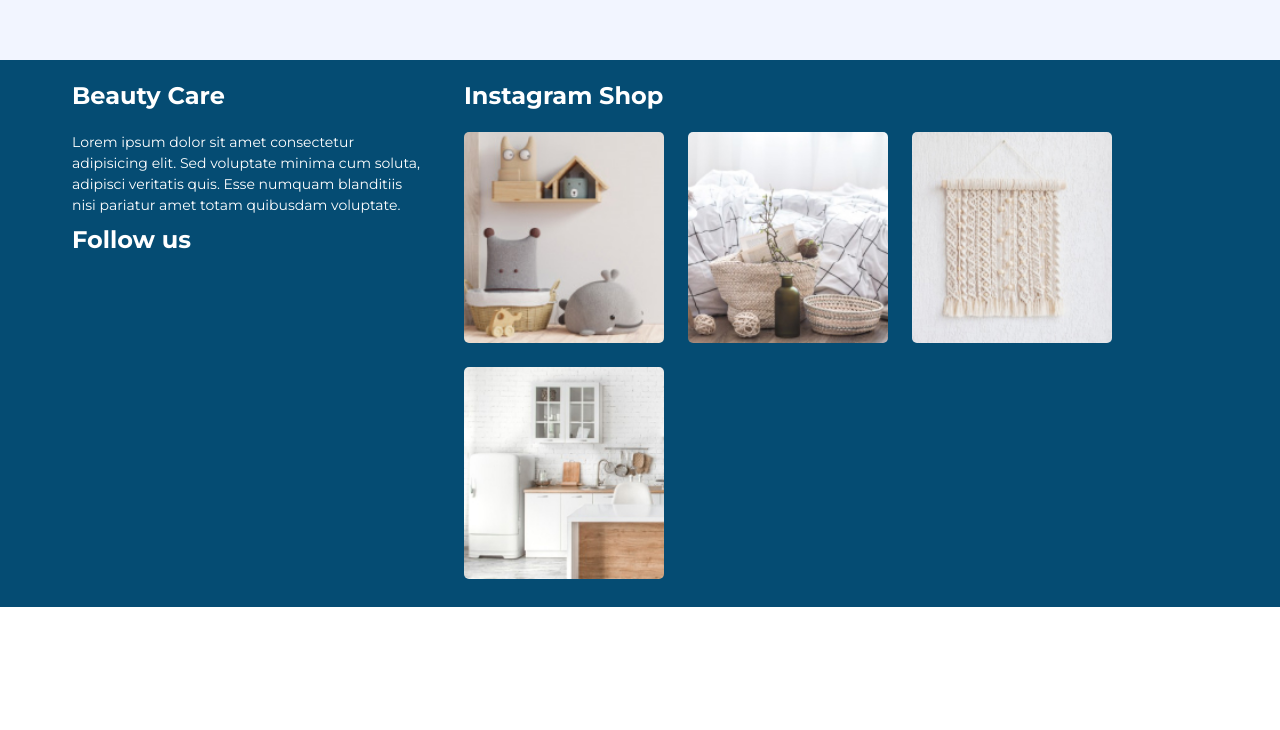
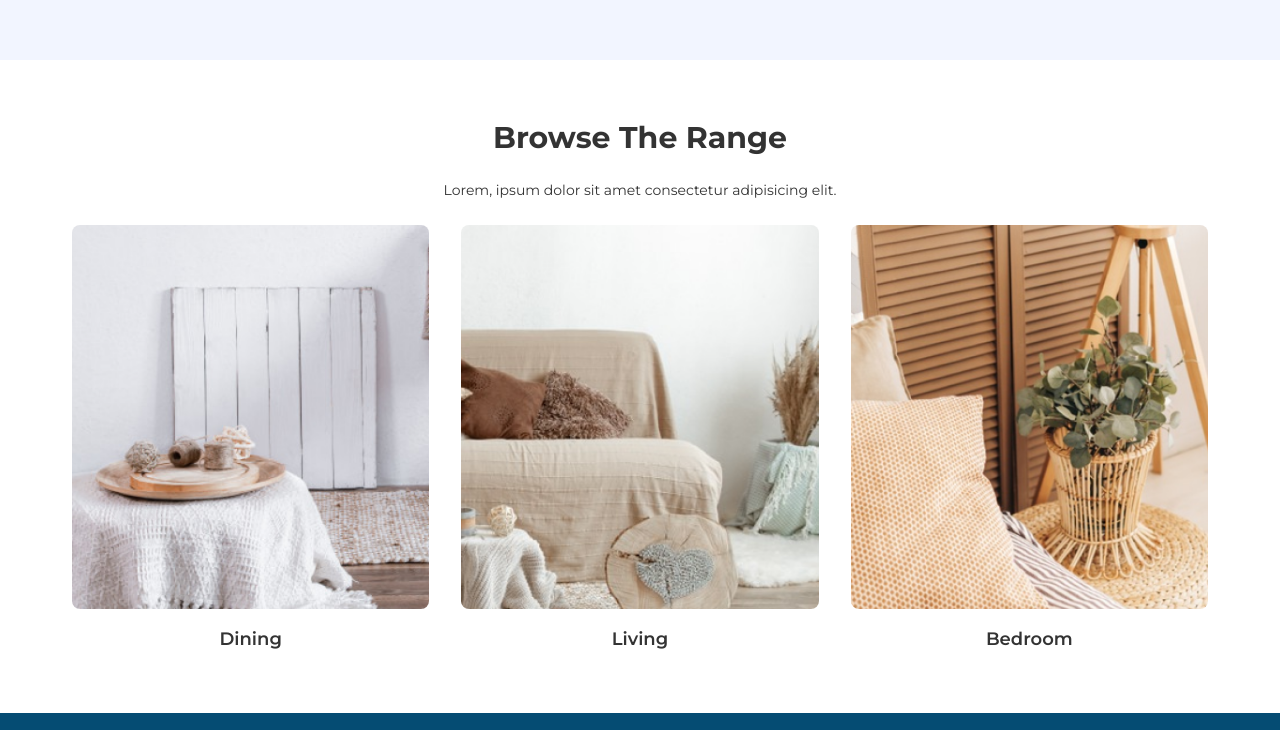
Before and after one commit to harunagangx/furniture-website, a plain HTML site: page index.html in a window 1280 px wide. Shown: the part 2030-2760 px from the top of the page. Before the commit the page ends 2637 px from the top, so only its background shows below. Drawn offline with nearby package versions, Linux system fonts and the light colour scheme.

Commit message:
feat: implement browse range section

```diff
--- a/index.html
+++ b/index.html
@@ -158,6 +158,46 @@
           </div>
         </div>
       </section>
+
+      <!-- Browse the range section -->
+      <section class="flex flex-col items-center justify-center gap-6">
+        <h3 class="text-xl font-bold lg:text-3xl">Browse The Range</h3>
+
+        <p>Lorem, ipsum dolor sit amet consectetur adipisicing elit.</p>
+
+        <!-- Image grid -->
+        <div class="w-full grid grid-cols-1 gap-6 lg:grid-cols-3 lg:gap-8">
+          <div>
+            <img
+              class="object-cover rounded-lg w-full h-64 sm:h-80 lg:h-96"
+              src="/assets/images/browse-range-section-image-1.png"
+              alt="browse-range-1"
+            />
+
+            <p class="text-center font-semibold text-lg mt-2 lg:mt-4">Dining</p>
+          </div>
+
+          <div>
+            <img
+              class="object-cover rounded-lg w-full h-64 sm:h-80 lg:h-96"
+              src="/assets/images/browse-range-section-image-2.png"
+              alt="browse-range-2"
+            />
+
+            <p class="text-center font-semibold text-lg mt-2 lg:mt-4">Living</p>
+          </div>
+
+          <div>
+            <img
+              class="object-cover rounded-lg w-full h-64 sm:h-80 lg:h-96"
+              src="/assets/images/browse-range-section-image-3.png"
+              alt="browse-range-3"
+            />
+
+            <p class="text-center font-semibold text-lg mt-2 lg:mt-4">Bedroom</p>
+          </div>
+        </div>
+      </section>
     </main>
 
     <!-- Footer -->
--- a/style.css
+++ b/style.css
@@ -69,6 +69,6 @@ section {
 
 @media only screen and (max-width: 640px) {
   section {
-    padding: 40px 0px;
+    padding: 40px 20px;
   }
 }
```
